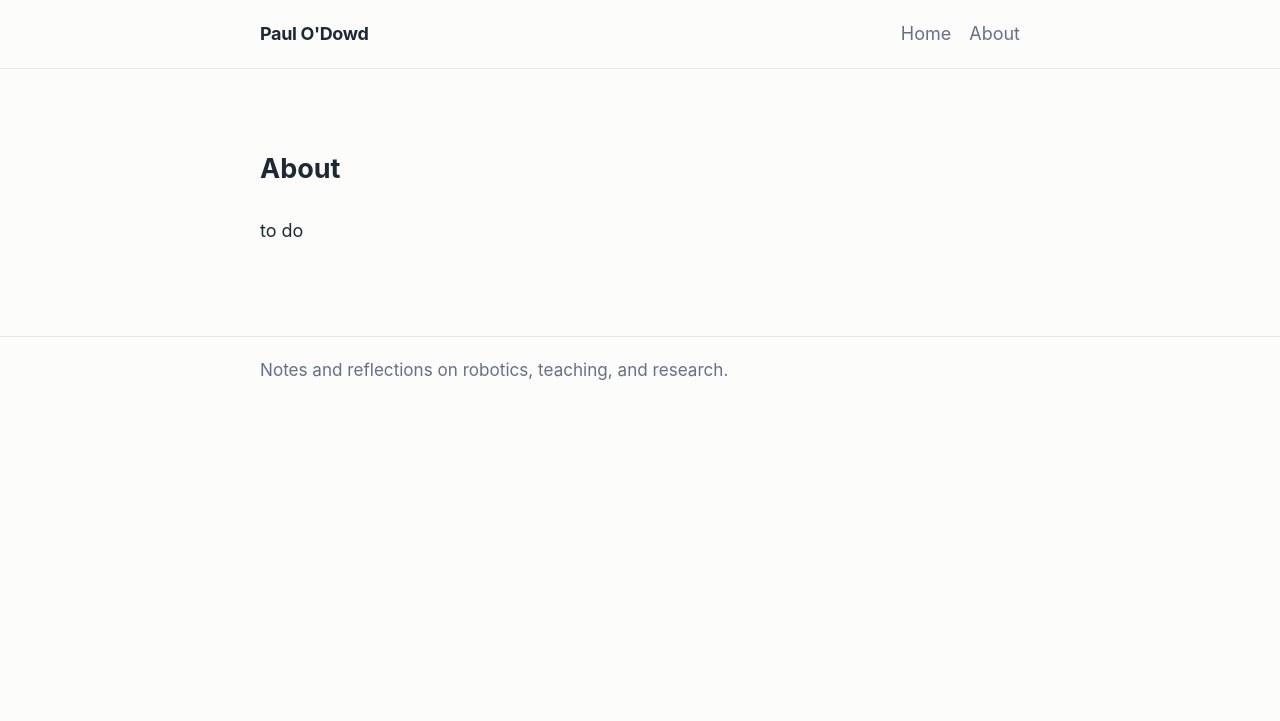
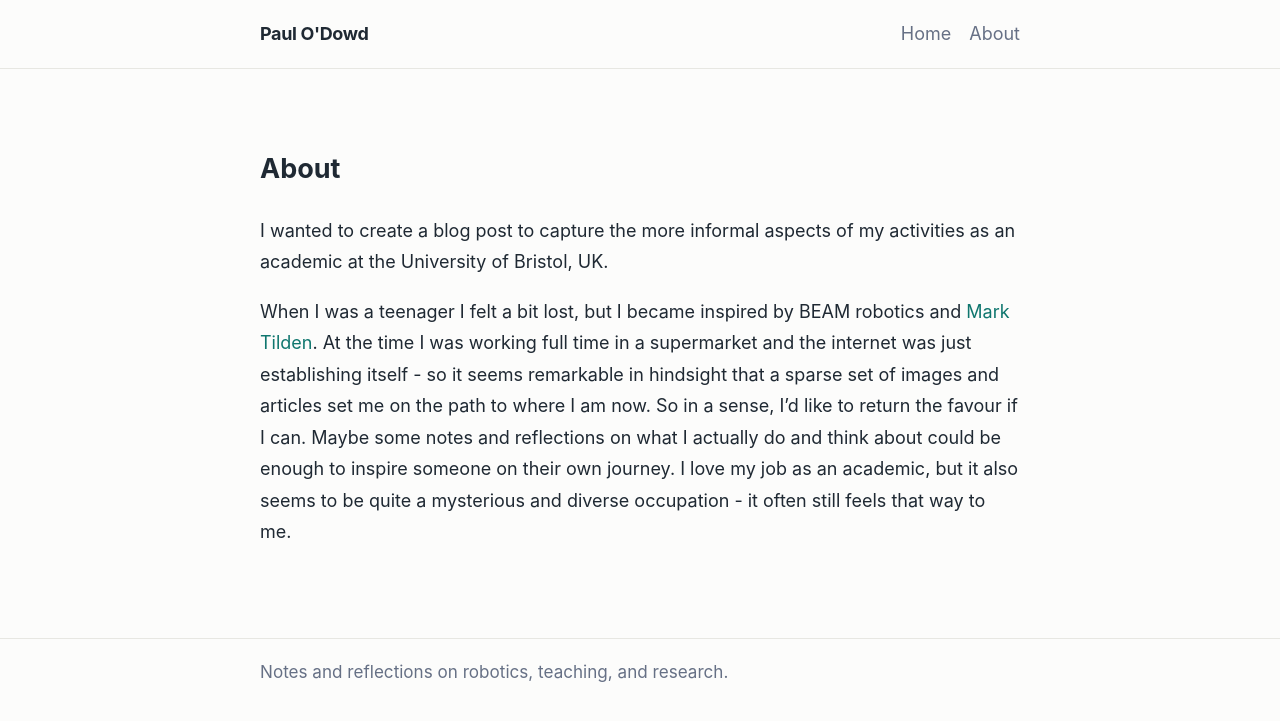
Before and after one commit to paulodowd/paulodowd.github.io, a Jekyll site: the page built from about.md, in a window 1280 px wide. Shown: the top 721 px of the page. Built offline with Jekyll 4.4.1, drawn with Linux system fonts in a browser that asks for light colours.

Commit message:
updating

```diff
--- a/about.md
+++ b/about.md
@@ -6,4 +6,6 @@ permalink: /about/
 
 ## About
 
-to do
+I wanted to create a blog post to capture the more informal aspects of my activities as an academic at the University of Bristol, UK.
+
+When I was a teenager I felt a bit lost, but I became inspired by BEAM robotics and [Mark Tilden](https://en.wikipedia.org/wiki/Mark_Tilden).  At the time I was working full time in a supermarket and the internet was just establishing itself - so it seems remarkable in hindsight that a sparse set of images and articles set me on the path to where I am now.  So in a sense, I'd like to return the favour if I can. Maybe some notes and reflections on what I actually do and think about could be enough to inspire someone on their own journey.  I love my job as an academic, but it also seems to be quite a mysterious and diverse occupation - it often still feels that way to me.
```
